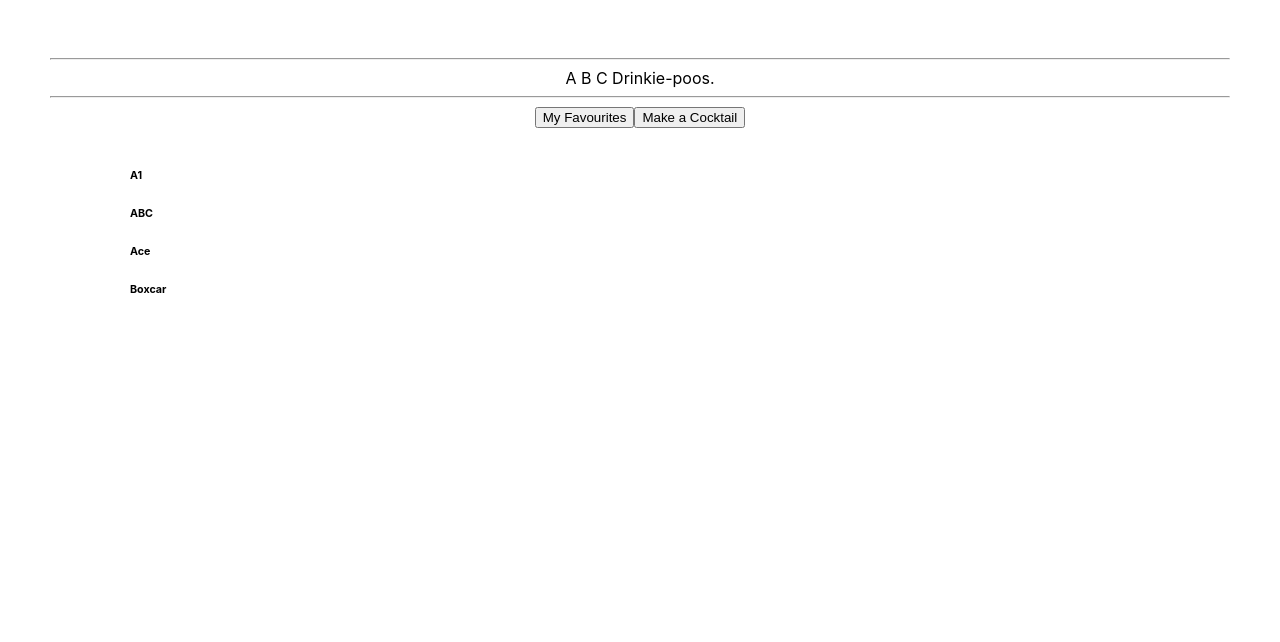
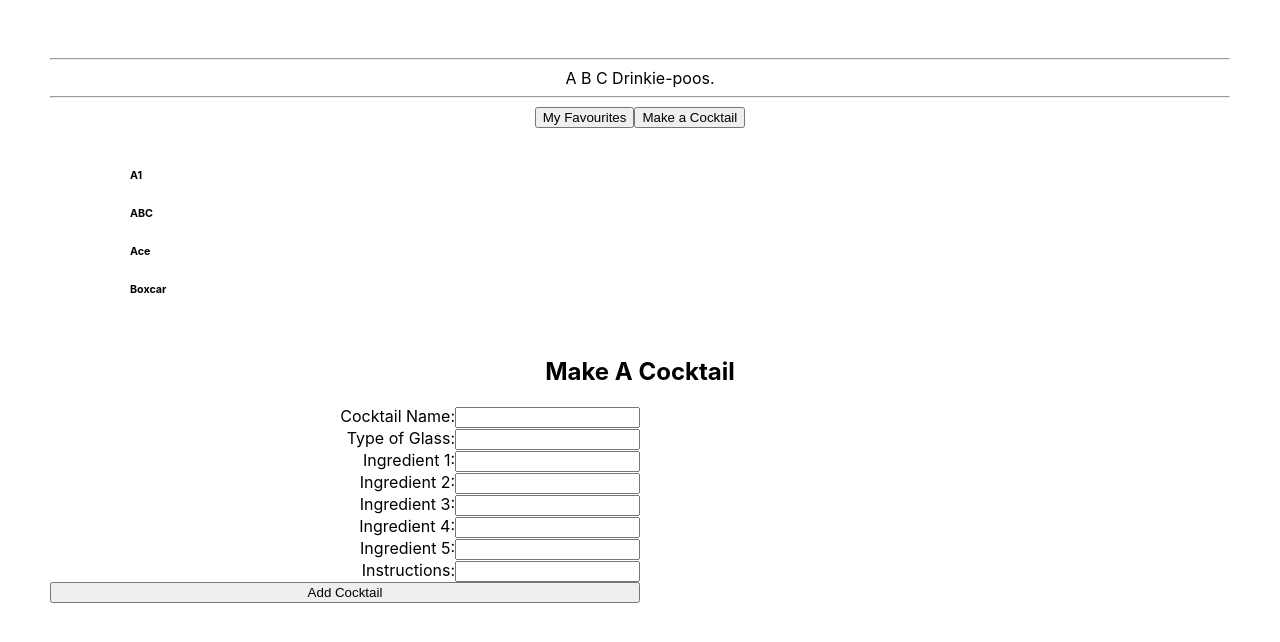
Before and after one commit to LDotey/cocktail-app, a React (Create React App) app: page /form in a window 1280 px wide. Both pictures are taken after a click on the button "Make a Cocktail". Shown: the top 642 px of the page. Built offline with nearby package versions, Linux system fonts and the light colour scheme; data requests are answered from the project's data file.

Commit message:
empty cocktail form

```diff
--- a/src/App.css
+++ b/src/App.css
@@ -36,6 +36,12 @@
   width: 100%;
 
 }
+form {
+  display: flex;
+  text-align: right;
+  flex-direction: column;
+  width: 50%;
+}
 
 /* .App-logo {
   height: 40vmin;
--- a/src/App.js
+++ b/src/App.js
@@ -3,11 +3,18 @@ import NavBar from './NavBar';
 import CocktailList from './CocktailList';
 import './App.css';
 import FavouritesList from './FavouritesList';
+import CocktailForm from './CocktailForm';
 
 function App() {
   const [drinks, setDrinks] = useState([])
 
   const [showFavourites, setShowFavourites] = useState(false)
+
+  const [showForm, setShowForm] = useState()
+
+  function toggleForm () {
+    setShowForm(prevShowForm => !prevShowForm)
+  }
 
   function toggleFavourites () {
     setShowFavourites (prevShowFavourites => !prevShowFavourites)
@@ -30,11 +37,15 @@ function App() {
       <hr/>
       A B C Drinkie-poos.
       <hr/>
-      <NavBar onFavouritesClick={toggleFavourites}/>
-      <CocktailList drinks={drinks} setDrinks={setDrinks}/>
+      <NavBar
+      onFavouritesClick={toggleFavourites}
+      onFormClick={toggleForm}/>
+      <CocktailList
+      drinks={drinks}
+      setDrinks={setDrinks}/>
       {showFavourites && <FavouritesList drinks={drinks} />}
       {/* <FavouritesList drinks={drinks}/> */}
-      {/* <CocktailForm/> */}
+      {showForm && <CocktailForm/>}
     </div>
   );
 }
--- a/src/CocktailDetailView.js
+++ b/src/CocktailDetailView.js
@@ -6,14 +6,14 @@ function CocktailDetailView ({drink, onClose, onAddToFavourites}) {
             <div className="detail-view-content">
                 <button onClick={onClose}> X </button>
                 <h3>{drink.Name}</h3>
-                <li>{drink.Ingredient1 }</li>
-                <li>{drink.Ingredient2 }</li>
-                <li>{drink.Ingredient3 }</li>
-                <li>{drink.Ingredient4 }</li>
-                <li>{drink.Ingredient5 }</li>
+                <ul>{drink.Ingredient1 }</ul>
+                <ul>{drink.Ingredient2 }</ul>
+                <ul>{drink.Ingredient3 }</ul>
+                <ul>{drink.Ingredient4 }</ul>
+                <ul>{drink.Ingredient5 }</ul>
 
                 <p>{drink.Instructions}</p>
-                <button onClick={onAddToFavourites}> 🥃 </button>
+                <button onClick={onAddToFavourites}> 🥃 Add to Favourites 🥃 </button>
             </div>
         </div>
     )
--- a/src/CocktailForm.js
+++ b/src/CocktailForm.js
@@ -0,0 +1,113 @@
+import React, {useState} from "react";
+
+function CocktailForm() {
+    const [formData, setFormData] = useState({
+        id: 0,
+        Favourited: false,
+        Name: "",
+        Glass: "",
+        Instructions: "",
+        Ingredient1: "",
+        Ingredient2: "",
+        Ingredient3: "",
+        Ingredient4: "",
+        Ingredient5: "",
+    })
+
+    function handleChange(event){
+        setFormData({...formData,
+            [event.target.name]: event.target.value
+        });
+
+    }
+
+    function handleSubmit(event){
+        event.preventDefault();
+        console.log(formData)
+
+    }
+    return(
+        <section>
+            <h2>Make A Cocktail</h2>
+            <form onSubmit={handleSubmit}>
+                <label>
+                    Cocktail Name:
+                    <input
+                    type="text"
+                    name="Name"
+                    value={formData.Name}
+                    onChange={handleChange}
+                    />
+                </label>
+                <label>
+                    Type of Glass:
+                    <input
+                    type="text"
+                    name="Glass"
+                    value={formData.Glass}
+                    onChange={handleChange}
+                    />
+                </label>
+                <label>
+                    Ingredient 1:
+                    <input
+                    type="text"
+                    name="Ingredient1"
+                    value={formData.Ingredient1}
+                    onChange={handleChange}
+                    />
+                </label>
+                <label>
+                    Ingredient 2:
+                    <input
+                    type="text"
+                    name="Ingredient2"
+                    value={formData.Ingredient2}
+                    onChange={handleChange}
+                    />
+                </label>
+                <label>
+                    Ingredient 3:
+                    <input
+                    type="text"
+                    name="Ingredient3"
+                    value={formData.Ingredient3}
+                    onChange={handleChange}
+                    />
+                </label>
+                <label>
+                    Ingredient 4:
+                    <input
+                    type="text"
+                    name="Ingredient4"
+                    value={formData.Ingredient4}
+                    onChange={handleChange}
+                    />
+                </label>
+                <label>
+                    Ingredient 5:
+                    <input
+                    type="text"
+                    name="Ingredient5"
+                    value={formData.Ingredient5}
+                    onChange={handleChange}
+                    />
+                </label>
+                <label>
+                    Instructions:
+                    <input
+                    type="text"
+                    name="Instructions"
+                    value={formData.Instructions}
+                    onChange={handleChange}
+                    />
+                </label>
+
+            <button type="submit"> Add Cocktail </button>
+            </form>
+        </section>
+    )
+
+}
+
+export default CocktailForm;
--- a/src/NavBar.js
+++ b/src/NavBar.js
@@ -1,10 +1,10 @@
 import React from "react";
 
-function NavBar ({onFavouritesClick}) {
+function NavBar ({onFavouritesClick, onFormClick}) {
     return (
         <nav>
             <button onClick={onFavouritesClick}>My Favourites</button>
-            <button>Make a Cocktail</button>
+            <button onClick={onFormClick}>Make a Cocktail</button>
         </nav>
     )
 }
```
